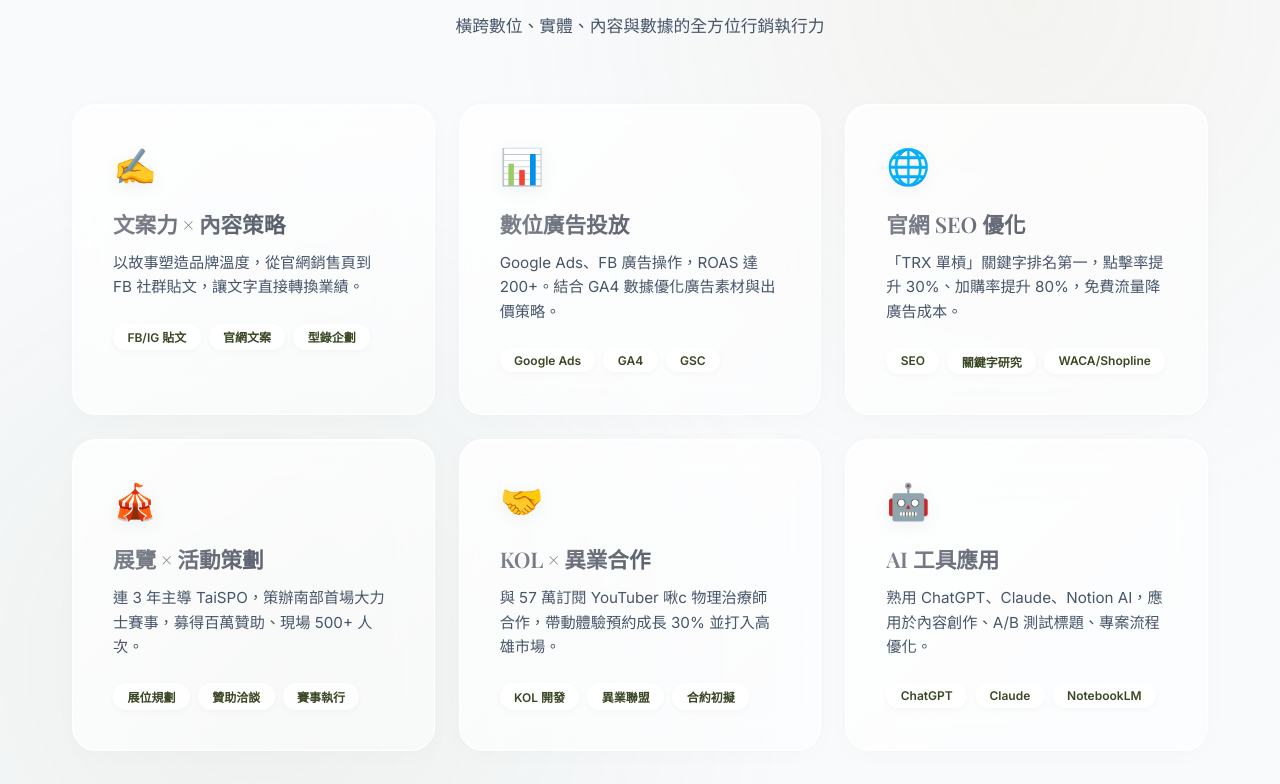
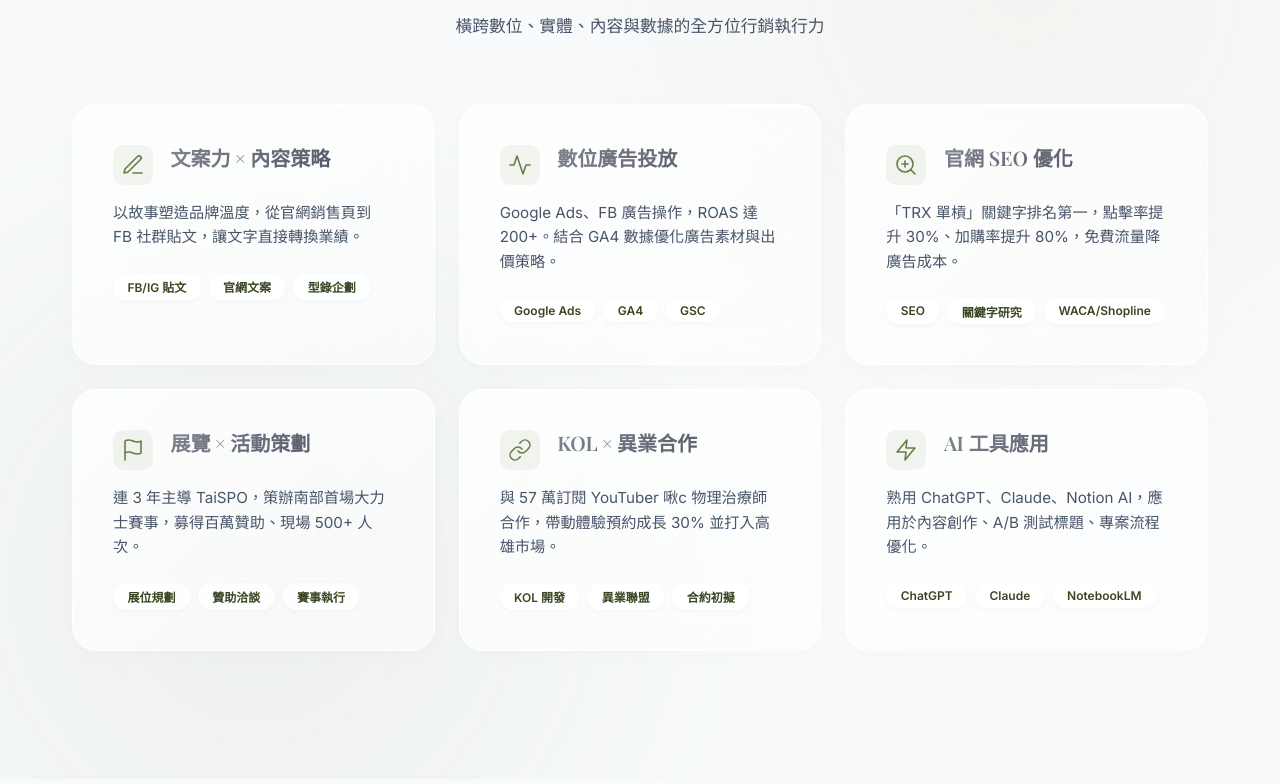
Before and after one commit to phyto626/debby-resume, a plain HTML site: page index.html in a window 1280 px wide. Shown: the part 1016-1800 px from the top of the page. Drawn offline with nearby package versions, Linux system fonts and the light colour scheme; a web font is replaced by a local one.

Commit message:
style: 優化核心能力 SVG 線條圖示與版面，移除專案成果補充區塊

```diff
--- a/index.html
+++ b/index.html
@@ -191,8 +191,19 @@
       transform: translateY(-6px);
       box-shadow: 0 16px 40px rgba(0,0,0,0.05), 0 0 0 1px rgba(255,255,255,1), inset 0 0 20px rgba(255,255,255,0.7);
     }
-    .skill-icon { font-size: 2.2rem; margin-bottom: 1.25rem; display: inline-block; filter: drop-shadow(0 4px 8px rgba(0,0,0,0.05)); }
-    .skill-name { font-family: var(--font-serif); font-size: 1.35rem; font-weight: 600; margin-bottom: 0.75rem; color: var(--ink); }
+    /* Skill tile header: icon left, text right */
+    .skill-tile-header {
+      display: flex; align-items: flex-start; gap: 1.1rem; margin-bottom: 1rem;
+    }
+    .skill-icon {
+      flex: 0 0 40px; width: 40px; height: 40px;
+      display: flex; align-items: center; justify-content: center;
+      background: rgba(107,124,69,0.08); border-radius: 10px;
+      padding: 7px; position: relative; z-index: 1;
+    }
+    .skill-icon svg { display: block; }
+    .skill-title-wrap { display: flex; flex-direction: column; justify-content: center; }
+    .skill-name { font-family: var(--font-serif); font-size: 1.25rem; font-weight: 600; color: var(--ink); line-height: 1.3; }
     .skill-desc { font-size: 0.95rem; color: var(--muted); line-height: 1.6; margin-bottom: 1.5rem; position: relative; z-index: 1; }
     .skill-tags { display: flex; flex-wrap: wrap; gap: 0.5rem; position: relative; z-index: 1; }
     .skill-tag {
@@ -595,10 +606,24 @@ async function init() {
 
     // SKILLS
     document.getElementById('skills-sub').textContent = skills.sub;
+    // Inline SVG icons — Minimal Outline, brand colour #6B7C45
+    const SKILL_ICONS = {
+      '✍': `<svg xmlns="http://www.w3.org/2000/svg" width="24" height="24" viewBox="0 0 24 24" fill="none" stroke="#6B7C45" stroke-width="1.6" stroke-linecap="round" stroke-linejoin="round"><path d="M12 20h9"/><path d="M16.5 3.5a2.121 2.121 0 0 1 3 3L7 19l-4 1 1-4 12.5-12.5z"/></svg>`,
+      '📊': `<svg xmlns="http://www.w3.org/2000/svg" width="24" height="24" viewBox="0 0 24 24" fill="none" stroke="#6B7C45" stroke-width="1.6" stroke-linecap="round" stroke-linejoin="round"><polyline points="22 12 18 12 15 21 9 3 6 12 2 12"/></svg>`,
+      '🌐': `<svg xmlns="http://www.w3.org/2000/svg" width="24" height="24" viewBox="0 0 24 24" fill="none" stroke="#6B7C45" stroke-width="1.6" stroke-linecap="round" stroke-linejoin="round"><circle cx="11" cy="11" r="8"/><line x1="21" y1="21" x2="16.65" y2="16.65"/><line x1="11" y1="8" x2="11" y2="14"/><line x1="8" y1="11" x2="14" y2="11"/></svg>`,
+      '🎪': `<svg xmlns="http://www.w3.org/2000/svg" width="24" height="24" viewBox="0 0 24 24" fill="none" stroke="#6B7C45" stroke-width="1.6" stroke-linecap="round" stroke-linejoin="round"><path d="M4 15s1-1 4-1 5 2 8 2 4-1 4-1V3s-1 1-4 1-5-2-8-2-4 1-4 1z"/><line x1="4" y1="22" x2="4" y2="15"/></svg>`,
+      '🤝': `<svg xmlns="http://www.w3.org/2000/svg" width="24" height="24" viewBox="0 0 24 24" fill="none" stroke="#6B7C45" stroke-width="1.6" stroke-linecap="round" stroke-linejoin="round"><path d="M10 13a5 5 0 0 0 7.54.54l3-3a5 5 0 0 0-7.07-7.07l-1.72 1.71"/><path d="M14 11a5 5 0 0 0-7.54-.54l-3 3a5 5 0 0 0 7.07 7.07l1.71-1.71"/></svg>`,
+      '🤖': `<svg xmlns="http://www.w3.org/2000/svg" width="24" height="24" viewBox="0 0 24 24" fill="none" stroke="#6B7C45" stroke-width="1.6" stroke-linecap="round" stroke-linejoin="round"><polygon points="13 2 3 14 12 14 11 22 21 10 12 10 13 2"/></svg>`
+    };
+
     document.getElementById('skills-bento').innerHTML = skills.items.map(s => `
       <div class="skill-tile">
-        <div class="skill-icon">${esc(s.icon)}</div>
-        <div class="skill-name">${esc(s.name)}</div>
+        <div class="skill-tile-header">
+          <div class="skill-icon">${SKILL_ICONS[s.icon] || ''}</div>
+          <div class="skill-title-wrap">
+            <div class="skill-name">${esc(s.name)}</div>
+          </div>
+        </div>
         <div class="skill-desc">${esc(s.desc)}</div>
         <div class="skill-tags">${s.tags.split(',').map(t => `<span class="skill-tag">${esc(t.trim())}</span>`).join('')}</div>
       </div>`).join('');
@@ -710,20 +735,6 @@ async function init() {
       addProjectDetail(projectDialogDetails, '背景／挑戰', details.background);
       addProjectDetail(projectDialogDetails, '我的角色', details.role);
       addProjectDetail(projectDialogDetails, '策略與執行', details.approach);
-      if (Array.isArray(details.outcomes) && details.outcomes.some(item => String(item).trim())) {
-        const section = document.createElement('section');
-        section.className = 'project-detail-section';
-        const heading = document.createElement('h3');
-        heading.textContent = '成果補充';
-        const list = document.createElement('ul');
-        details.outcomes.filter(item => String(item).trim()).forEach(item => {
-          const row = document.createElement('li');
-          row.textContent = item;
-          list.appendChild(row);
-        });
-        section.append(heading, list);
-        projectDialogDetails.appendChild(section);
-      }
 
       const resultText = document.getElementById('project-dialog-result-text');
       resultText.textContent = project.result || '';
```
